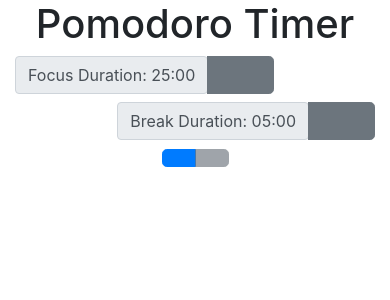
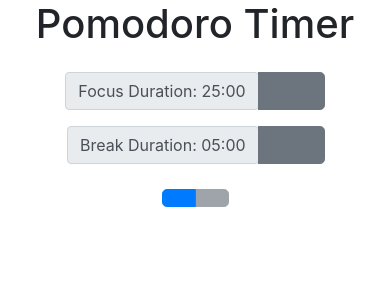
Before and after one commit to derrickholleman/Pomodoro-Timer, a React (Create React App) app: page / in a window 390 px wide. Shown: the top 300 px of the page. Built offline with nearby package versions, Linux system fonts and the light colour scheme; a web font is replaced by a local one.

Commit message:
responsive css

```diff
--- a/src/App.css
+++ b/src/App.css
@@ -1,3 +1,24 @@
 .App {
   text-align: center;
 }
+
+@media screen and (max-width: 700px) {
+  .row {
+    display: block !important;
+  }
+  .row .col {
+    margin: 1rem auto;
+  }
+  .pomodoro {
+    margin: 0 auto;
+    display: flex;
+    flex-direction: column;
+    align-items: center;
+  }
+}
+
+@media screen and (max-width: 800px) {
+  .container {
+    max-width: 95%;
+  }
+}
```
